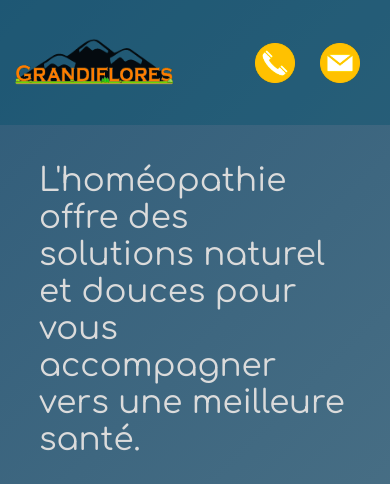
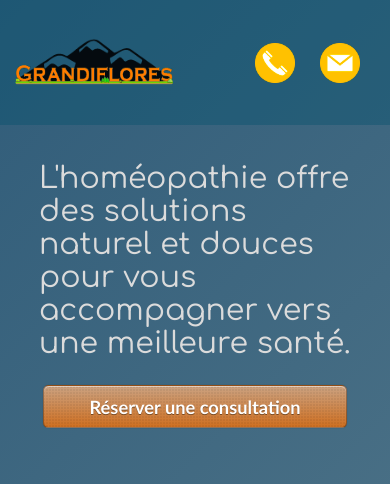
Before and after one commit to nicoloprog/grandiflores, a Next.js app: page / in a window 390 px wide. Shown: the top 484 px of the page. Built offline with nearby package versions, Linux system fonts and the light colour scheme.

Commit message:
Mobile assemblingg

```diff
--- a/src/components/section/HeroHome/HeroHome.module.scss
+++ b/src/components/section/HeroHome/HeroHome.module.scss
@@ -64,7 +64,7 @@
         font-size: clamp(1rem, 0.6667rem + 1.3333vw, 2rem);
         margin-top: 0;
         @media screen and (max-width: 450px) {
-          font-size: clamp(32.5px, 0.6667rem + 1.3333vw, 34px);
+          font-size: clamp(30px, 0.6667rem + 1.3333vw, 32.5px);
           margin-top: 15px;
         }
       }
```
